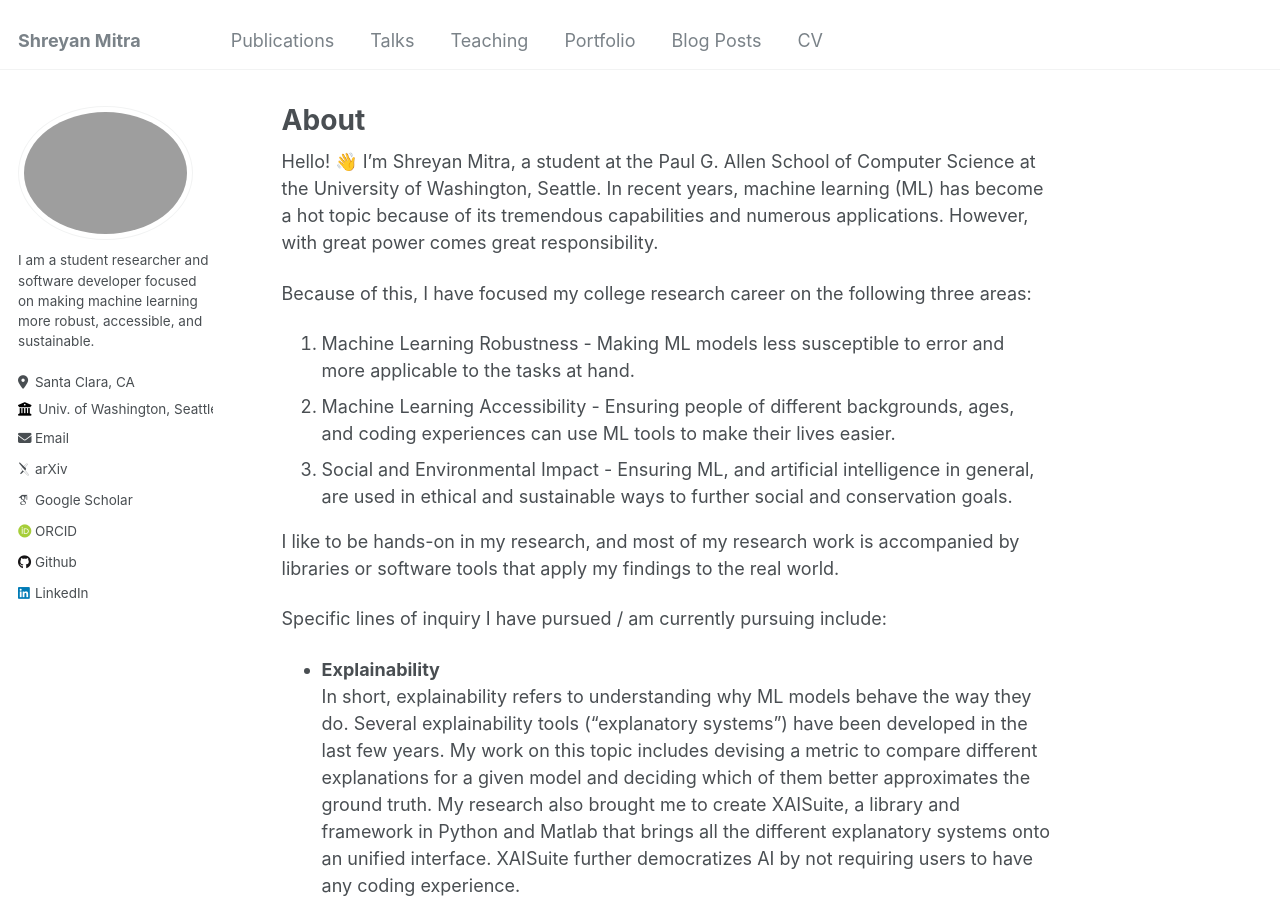
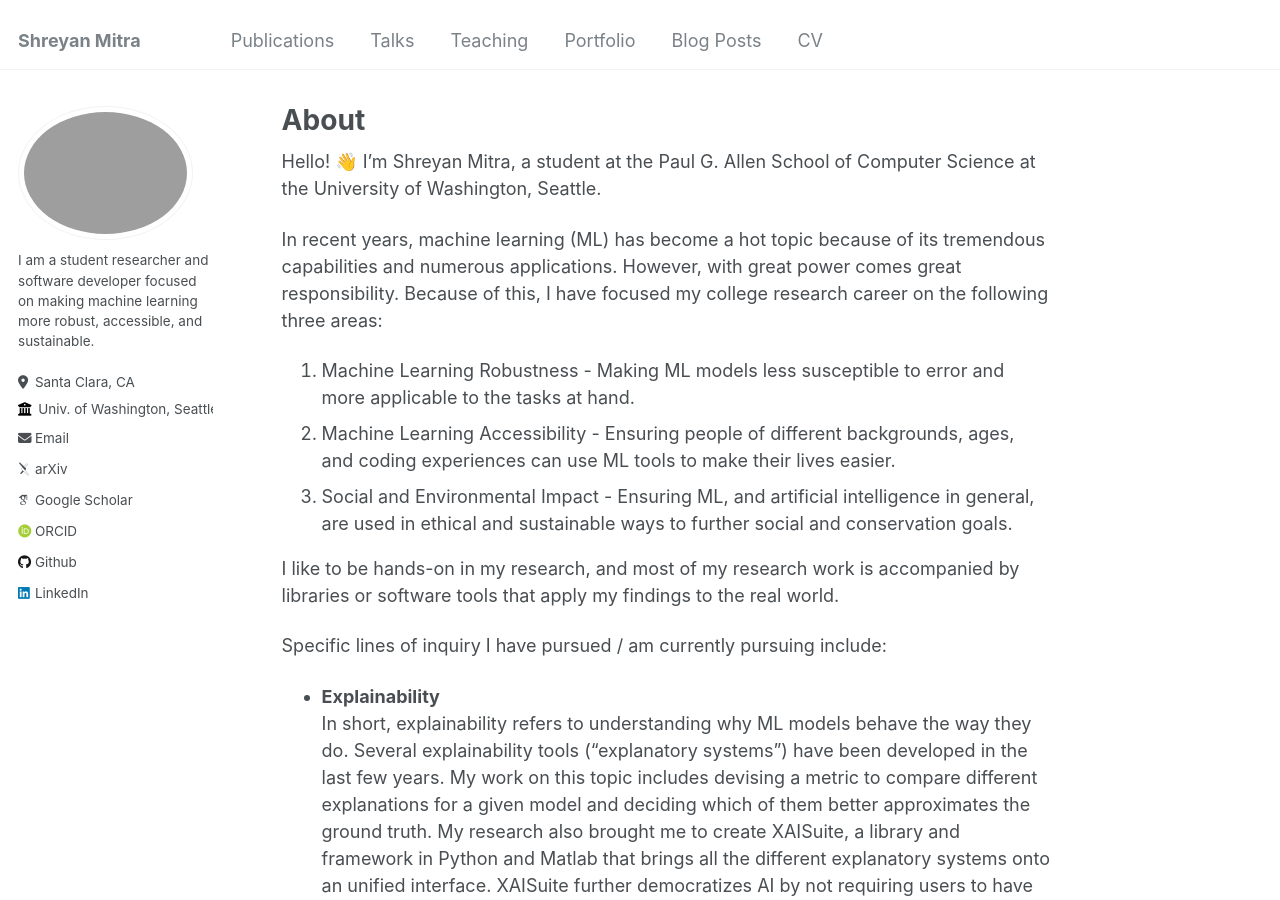
Before and after one commit to shreyanmitra/shreyanmitra.github.io, a Jekyll site: the page built from _pages/about.md, in a window 1280 px wide and 900 px high. Built offline with Jekyll 4.4.1, drawn with Linux system fonts in a browser that asks for light colours; emoji names are drawn with the system emoji font; some web fonts are replaced.

```diff
--- a/_pages/about.md
+++ b/_pages/about.md
@@ -7,9 +7,9 @@ redirect_from:
   - /about.html
 ---
 
-Hello! :wave: I'm Shreyan Mitra, a student at the Paul G. Allen School of Computer Science at the University of Washington, Seattle. In recent years, machine learning (ML) has become a hot topic because of its tremendous capabilities and numerous applications. However, with great power comes great responsibility.
+Hello! :wave: I'm Shreyan Mitra, a student at the Paul G. Allen School of Computer Science at the University of Washington, Seattle.
 
-Because of this, I have focused my college research career on the following three areas:
+In recent years, machine learning (ML) has become a hot topic because of its tremendous capabilities and numerous applications. However, with great power comes great responsibility. Because of this, I have focused my college research career on the following three areas:
 
 1. Machine Learning Robustness - Making ML models less susceptible to error and more applicable to the tasks at hand.
 2. Machine Learning Accessibility - Ensuring people of different backgrounds, ages, and coding experiences can use ML tools to make their lives easier.
```
